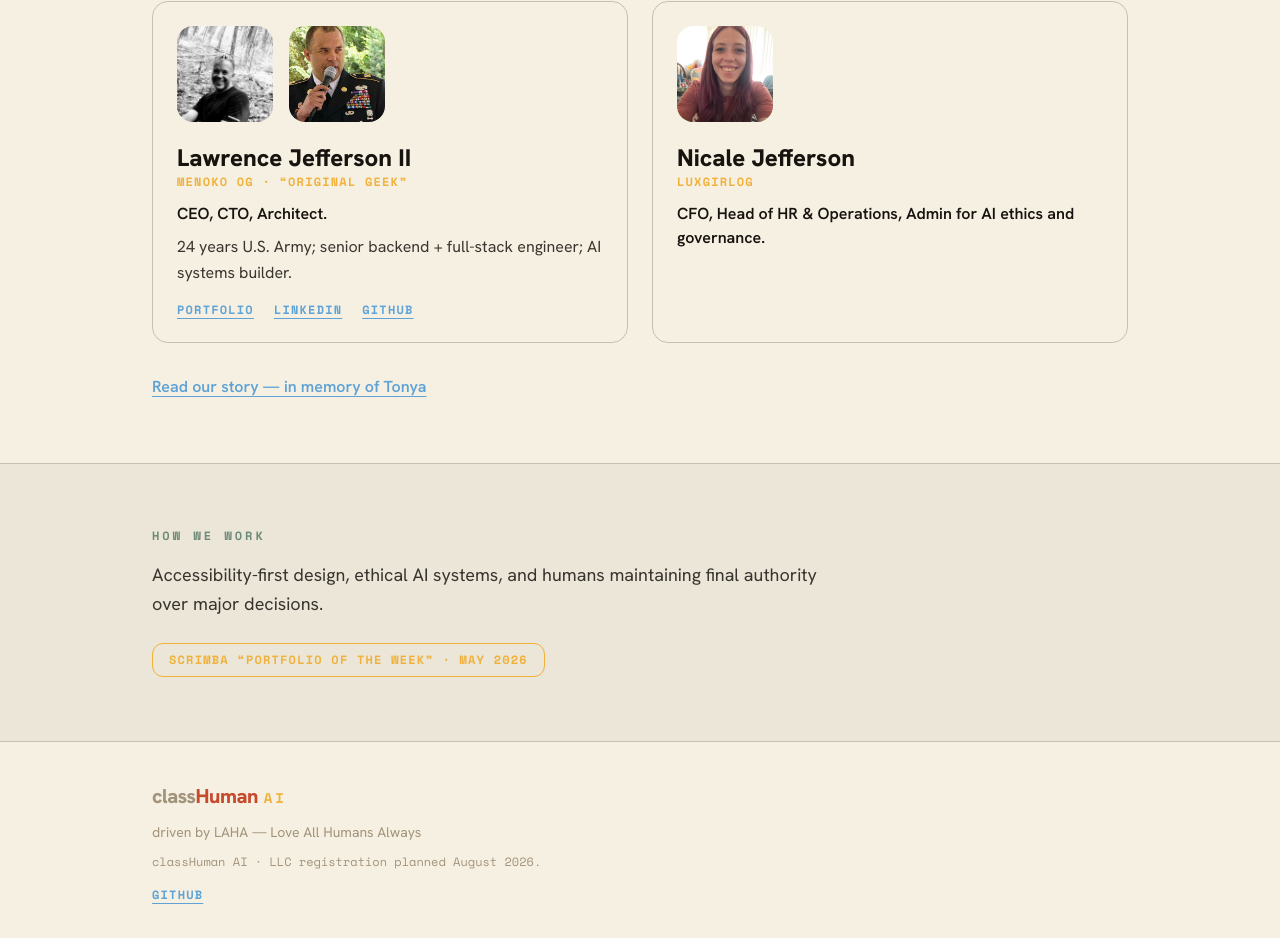
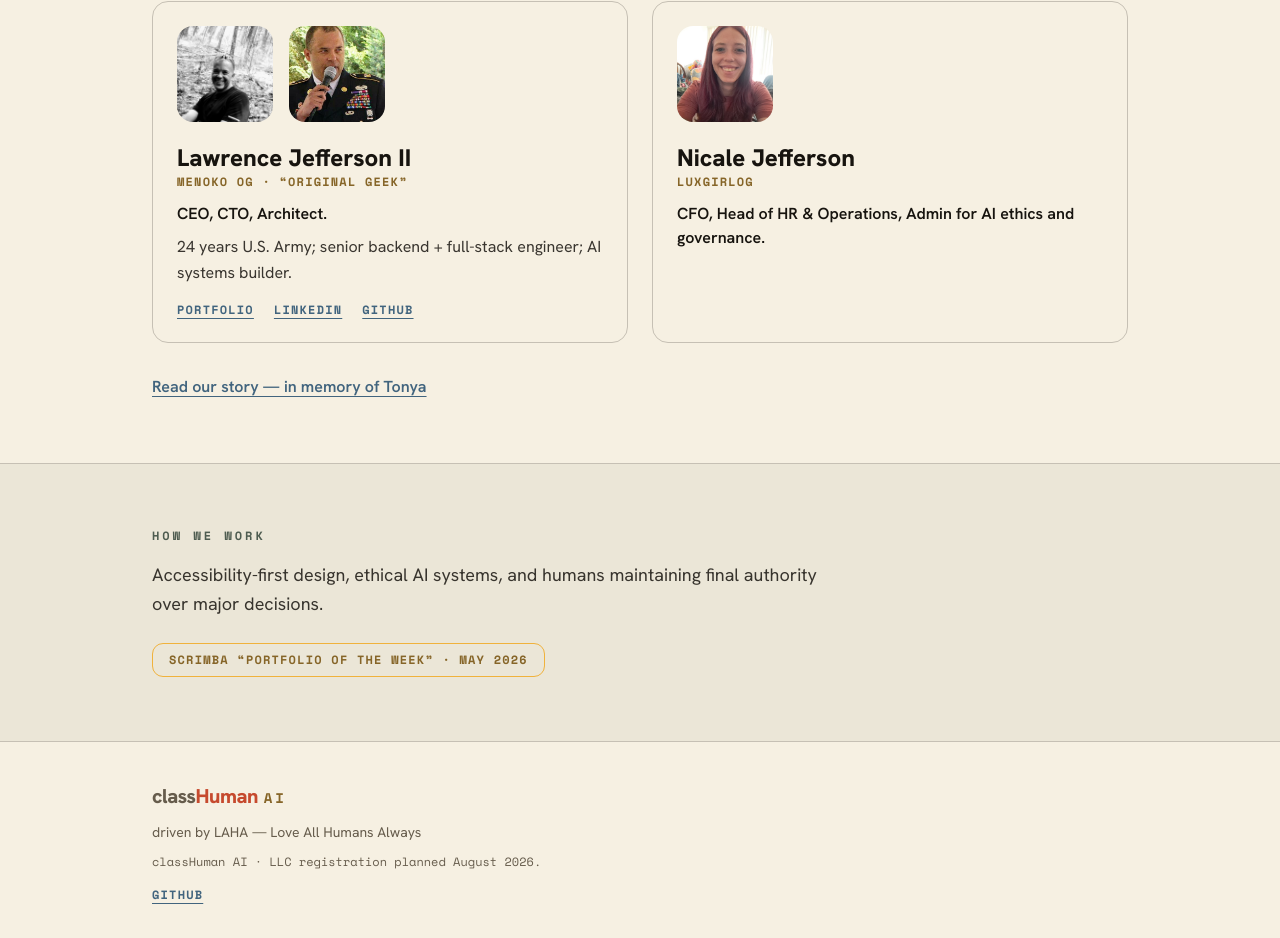
Before and after one commit to MenokoOG/classhuman-org, a React (Vite) app: page /about in a window 1280 px wide. Shown: the part 300-1238 px from the top of the page. Built offline with nearby package versions, Linux system fonts and the light colour scheme.

Commit message:
v1.0.1 — WCAG AA contrast fix: mode-aware text-safe tokens

```diff
--- a/package.json
+++ b/package.json
@@ -1,7 +1,7 @@
 {
   "name": "classhuman-org",
   "private": true,
-  "version": "1.0.0",
+  "version": "1.0.1",
   "type": "module",
   "scripts": {
     "dev": "vite",
--- a/src/components/Footer.jsx
+++ b/src/components/Footer.jsx
@@ -5,8 +5,8 @@ export default function Footer() {
     <footer className="border-t border-border-brand">
       <div className="mx-auto flex max-w-5xl flex-col gap-3 px-6 py-10">
         <Wordmark />
-        <p className="text-sm text-muted">driven by LAHA — Love All Humans Always</p>
-        <p className="font-mono text-xs text-muted">
+        <p className="text-sm text-muted-safe">driven by LAHA — Love All Humans Always</p>
+        <p className="font-mono text-xs text-muted-safe">
           classHuman AI · LLC registration planned August 2026.
         </p>
         <p>
@@ -14,7 +14,7 @@ export default function Footer() {
             href="https://github.com/classHuman"
             target="_blank"
             rel="noopener noreferrer"
-            className="font-mono text-xs font-bold tracking-widest text-cool underline underline-offset-4 hover:text-accent"
+            className="font-mono text-xs font-bold tracking-widest text-cool-safe underline underline-offset-4 hover:text-accent-safe"
           >
             GITHUB
           </a>
--- a/src/components/TacoLoop.jsx
+++ b/src/components/TacoLoop.jsx
@@ -49,7 +49,7 @@ export default function TacoLoop() {
               >
                 <span
                   className={`inline-flex h-8 w-8 items-center justify-center rounded-full font-mono text-sm font-bold ${
-                    isActive ? "bg-accent text-on-accent" : "bg-sage/20 text-sage"
+                    isActive ? "bg-accent text-on-accent" : "bg-sage/20 text-sage-safe"
                   }`}
                 >
                   {key}
@@ -59,7 +59,7 @@ export default function TacoLoop() {
               {i < stages.length - 1 && (
                 <span
                   aria-hidden="true"
-                  className="absolute -right-3 top-1/2 hidden -translate-y-1/2 font-mono text-muted sm:block"
+                  className="absolute -right-3 top-1/2 hidden -translate-y-1/2 font-mono text-muted-safe sm:block"
                 >
                   →
                 </span>
@@ -75,7 +75,7 @@ export default function TacoLoop() {
         role="tabpanel"
         className="mt-6 rounded-lg border-l-4 border-accent bg-card p-6"
       >
-        <p className="font-mono text-xs font-bold tracking-[0.25em] text-sage">
+        <p className="font-mono text-xs font-bold tracking-[0.25em] text-sage-safe">
           STAGE {String(active + 1).padStart(2, "0")} · THE TEST
         </p>
         <p className="mt-3 text-lg font-semibold">{stage.test}</p>
@@ -96,7 +96,7 @@ export default function TacoLoop() {
         >
           NEXT →
         </button>
-        <p className="font-mono text-xs text-muted">
+        <p className="font-mono text-xs text-muted-safe">
           Operate feeds the next loop — the trace never ends.
         </p>
       </div>
--- a/src/components/Wordmark.jsx
+++ b/src/components/Wordmark.jsx
@@ -2,10 +2,10 @@ export default function Wordmark({ className = "" }) {
   return (
     <span className={`ch-wordmark inline-flex items-baseline gap-1.5 ${className}`}>
       <span className="text-xl">
-        <span className="class text-muted">class</span>
+        <span className="class text-muted-safe">class</span>
         <span className="human text-primary">Human</span>
       </span>
-      <span className="font-mono text-sm font-bold tracking-[0.2em] text-accent">AI</span>
+      <span className="font-mono text-sm font-bold tracking-[0.2em] text-accent-safe">AI</span>
     </span>
   );
 }
--- a/src/index.css
+++ b/src/index.css
@@ -21,6 +21,13 @@
   --color-on-surface: var(--ch-on-surface);
   --color-border-brand: var(--ch-surface-border);
 
+  /* Text-safe variants — same brand hues, mixed toward Ink/Bone per mode
+     so small text always clears WCAG AA (≥4.5:1) in every season. */
+  --color-muted-safe: var(--ch-muted-text);
+  --color-sage-safe: var(--ch-sage-text);
+  --color-cool-safe: var(--ch-cool-text);
+  --color-accent-safe: var(--ch-accent-text);
+
   --font-sans: var(--ch-font-sans);
   --font-mono: var(--ch-font-mono);
 
@@ -39,6 +46,10 @@
   --ch-surface-card: color-mix(in srgb, var(--ch-paper) 92%, var(--ch-ink));
   --ch-surface-border: color-mix(in srgb, var(--ch-paper) 78%, var(--ch-ink));
   --ch-on-surface: var(--ch-text);
+  --ch-muted-text: color-mix(in srgb, var(--ch-muted) 55%, var(--ch-ink));
+  --ch-sage-text: color-mix(in srgb, var(--ch-sage) 60%, var(--ch-ink));
+  --ch-cool-text: color-mix(in srgb, var(--ch-cool) 55%, var(--ch-ink));
+  --ch-accent-text: color-mix(in srgb, var(--ch-accent) 50%, var(--ch-ink));
 }
 
 [data-mode="dark"] {
@@ -46,11 +57,21 @@
   --ch-surface-card: var(--ch-card);
   --ch-surface-border: var(--ch-border);
   --ch-on-surface: var(--ch-bone);
+  --ch-muted-text: color-mix(in srgb, var(--ch-muted) 80%, var(--ch-bone));
+  --ch-sage-text: color-mix(in srgb, var(--ch-sage) 78%, var(--ch-bone));
+  --ch-cool-text: color-mix(in srgb, var(--ch-cool) 85%, var(--ch-bone));
+  --ch-accent-text: var(--ch-accent);
 }
 
 /* Wordmark: on dark, "Human" shifts to Amber for contrast (brand rule). */
 [data-mode="dark"] .ch-wordmark .human {
   color: var(--ch-accent);
+}
+
+/* Wordmark "class" half: tokens.css binds it to raw Stone, which misses
+   4.5:1 on light paper — use the mode-aware safe variant instead. */
+.ch-wordmark .class {
+  color: var(--ch-muted-text);
 }
 
 html {
--- a/src/pages/About.jsx
+++ b/src/pages/About.jsx
@@ -2,7 +2,7 @@ import { Link } from "react-router-dom";
 
 function Eyebrow({ children }) {
   return (
-    <p className="font-mono text-xs font-bold tracking-[0.25em] text-sage">{children}</p>
+    <p className="font-mono text-xs font-bold tracking-[0.25em] text-sage-safe">{children}</p>
   );
 }
 
@@ -33,7 +33,7 @@ export default function About() {
               />
             </div>
             <h2 className="mt-5 text-2xl font-extrabold">Lawrence Jefferson II</h2>
-            <p className="font-mono text-xs font-bold tracking-widest text-accent">
+            <p className="font-mono text-xs font-bold tracking-widest text-accent-safe">
               MENOKO OG · “ORIGINAL GEEK”
             </p>
             <p className="mt-3 font-semibold">CEO, CTO, Architect.</p>
@@ -47,7 +47,7 @@ export default function About() {
                   href="https://ljefferson-menoko-site.netlify.app/"
                   target="_blank"
                   rel="noopener noreferrer"
-                  className="text-cool underline underline-offset-4 hover:text-accent"
+                  className="text-cool-safe underline underline-offset-4 hover:text-accent-safe"
                 >
                   PORTFOLIO
                 </a>
@@ -57,7 +57,7 @@ export default function About() {
                   href="https://linkedin.com/in/lawrence-jefferson-ii-46497075"
                   target="_blank"
                   rel="noopener noreferrer"
-                  className="text-cool underline underline-offset-4 hover:text-accent"
+                  className="text-cool-safe underline underline-offset-4 hover:text-accent-safe"
                 >
                   LINKEDIN
                 </a>
@@ -67,7 +67,7 @@ export default function About() {
                   href="https://github.com/MenokoOG"
                   target="_blank"
                   rel="noopener noreferrer"
-                  className="text-cool underline underline-offset-4 hover:text-accent"
+                  className="text-cool-safe underline underline-offset-4 hover:text-accent-safe"
                 >
                   GITHUB
                 </a>
@@ -82,7 +82,7 @@ export default function About() {
               className="h-24 w-24 rounded-lg object-cover"
             />
             <h2 className="mt-5 text-2xl font-extrabold">Nicale Jefferson</h2>
-            <p className="font-mono text-xs font-bold tracking-widest text-accent">
+            <p className="font-mono text-xs font-bold tracking-widest text-accent-safe">
               LUXGIRLOG
             </p>
             <p className="mt-3 font-semibold">
@@ -93,7 +93,7 @@ export default function About() {
         <p className="mt-8">
           <Link
             to="/story"
-            className="font-semibold text-cool underline underline-offset-4 hover:text-accent"
+            className="font-semibold text-cool-safe underline underline-offset-4 hover:text-accent-safe"
           >
             Read our story — in memory of Tonya
           </Link>
@@ -108,7 +108,7 @@ export default function About() {
             Accessibility-first design, ethical AI systems, and humans maintaining final
             authority over major decisions.
           </p>
-          <p className="mt-6 inline-block rounded-md border border-accent px-4 py-2 font-mono text-xs font-bold tracking-widest text-accent">
+          <p className="mt-6 inline-block rounded-md border border-accent px-4 py-2 font-mono text-xs font-bold tracking-widest text-accent-safe">
             SCRIMBA “PORTFOLIO OF THE WEEK” · MAY 2026
           </p>
         </div>
--- a/src/pages/Contact.jsx
+++ b/src/pages/Contact.jsx
@@ -1,7 +1,7 @@
 export default function Contact() {
   return (
     <main className="mx-auto max-w-3xl px-6 py-24">
-      <p className="font-mono text-xs font-bold tracking-[0.25em] text-sage">
+      <p className="font-mono text-xs font-bold tracking-[0.25em] text-sage-safe">
         GET IN TOUCH
       </p>
       <h1 className="mt-3 text-4xl font-extrabold tracking-tight sm:text-5xl">
--- a/src/pages/Story.jsx
+++ b/src/pages/Story.jsx
@@ -11,9 +11,9 @@ function P({ children }) {
 export default function Story() {
   return (
     <main className="mx-auto max-w-2xl px-6 py-24">
-      <p className="font-mono text-xs font-bold tracking-[0.25em] text-sage">OUR STORY</p>
+      <p className="font-mono text-xs font-bold tracking-[0.25em] text-sage-safe">OUR STORY</p>
       <h1 className="mt-3 text-4xl font-extrabold tracking-tight">In memory of Tonya.</h1>
-      <p className="mt-2 text-lg text-muted">LAHA: Love All Humans Always</p>
+      <p className="mt-2 text-lg text-muted-safe">LAHA: Love All Humans Always</p>
 
       <figure className="mt-12">
         <img
@@ -21,7 +21,7 @@ export default function Story() {
           alt="Tonya"
           className="mx-auto w-full max-w-sm rounded-lg"
         />
-        <figcaption className="mt-3 text-center font-mono text-xs text-muted">
+        <figcaption className="mt-3 text-center font-mono text-xs text-muted-safe">
           Tonya — our foundation.
         </figcaption>
       </figure>
```
Also changed, not shown: src/pages/Home.jsx (+6 -6 lines), src/pages/Product.jsx (+4 -4 lines), 2 other files (tests, documents, lock files or other folders).
